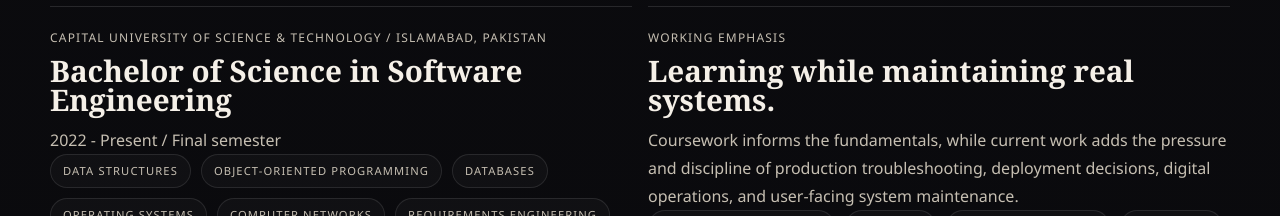
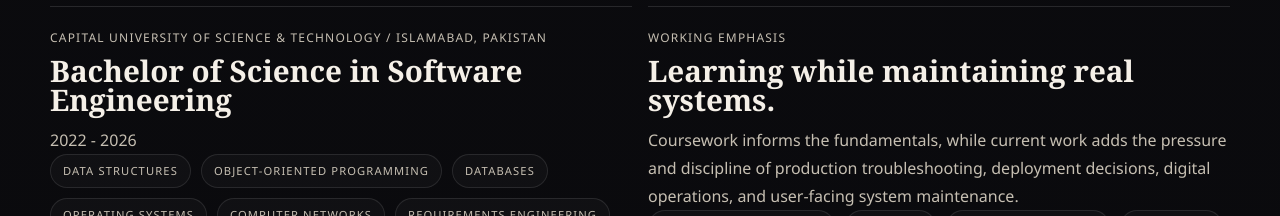
Before and after one commit to zeynoxstudios/zeynox, a plain HTML site: page portfolio/index.html in a window 1280 px wide. Shown: the part 9680-9896 px from the top of the page. Drawn offline with Linux system fonts and the light colour scheme.

Commit message:
Update index.html

```diff
--- a/portfolio/index.html
+++ b/portfolio/index.html
@@ -1167,7 +1167,7 @@
         <article class="education-card">
           <p class="support-meta">Capital University of Science &amp; Technology / Islamabad, Pakistan</p>
           <h3>Bachelor of Science in Software Engineering</h3>
-          <p>2022 - Present / Final semester</p>
+          <p>2022 - 2026</p>
           <div class="study-list">
             <span class="chip">Data structures</span>
             <span class="chip">Object-oriented programming</span>
```
